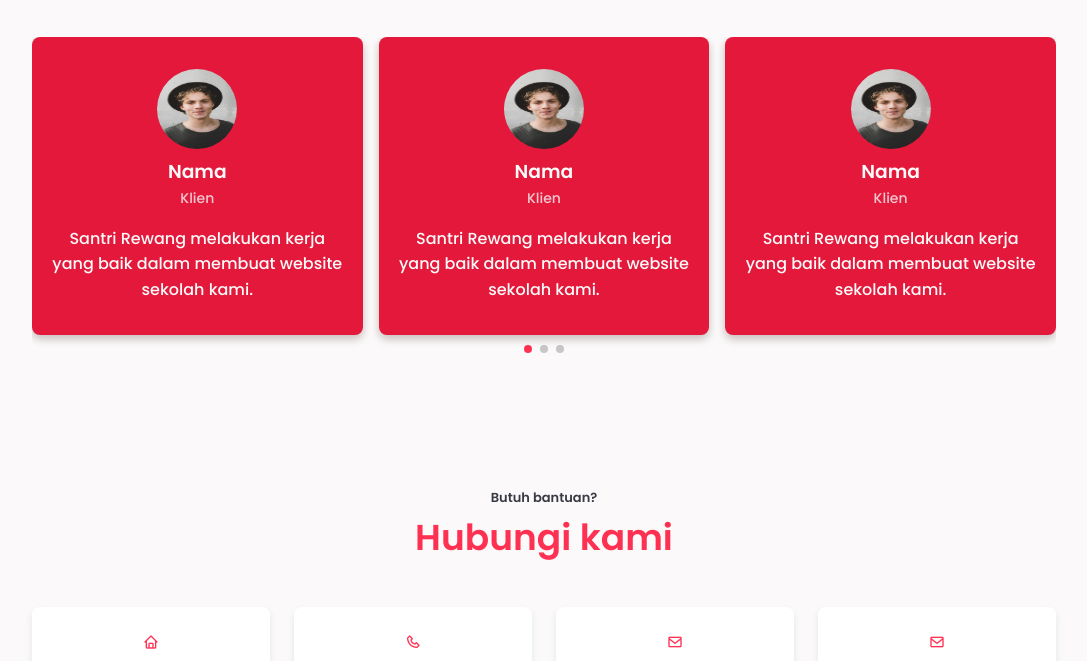
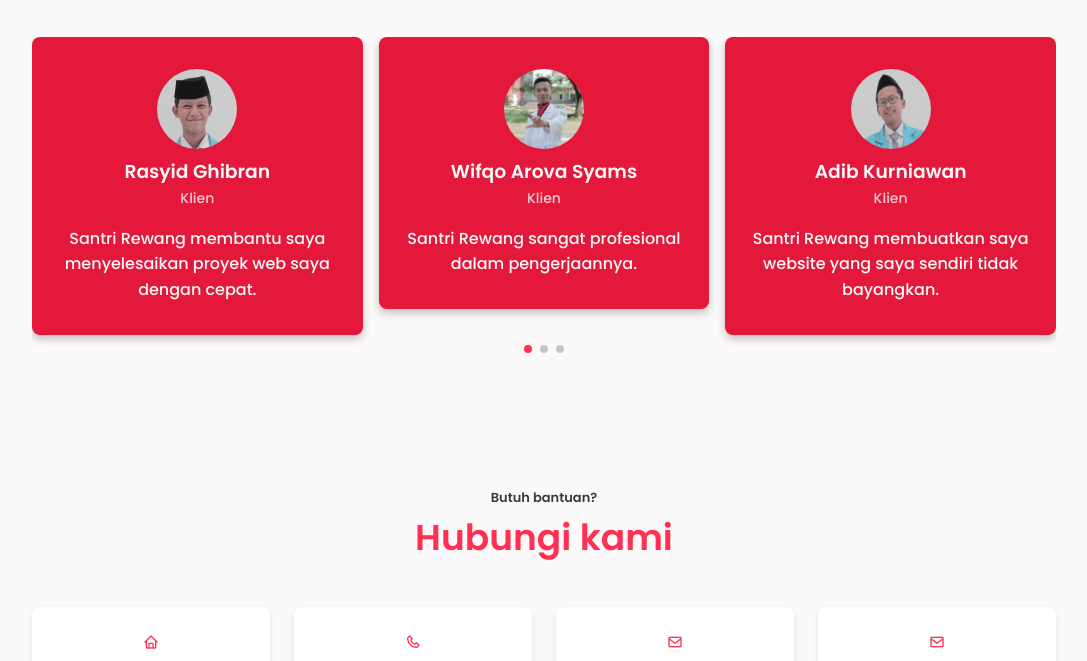
Before and after one commit to mukhayyar/santri-rewang-web, a plain HTML site: page index.html in a window 1280 px wide. Shown: the part 4398-5059 px from the top of the page, without its empty margins (96-1183 px from the left). Drawn offline with nearby package versions, Linux system fonts and the light colour scheme.

Commit message:
new testimoni

```diff
--- a/index.html
+++ b/index.html
@@ -261,22 +261,22 @@
         <div class="testimonial__container swiper">
           <div class="swiper-wrapper">
             <div class="testimonial__content swiper-slide">
-              <img src="assets/images/klien1.jpg" alt="" class="testimonial__img" />
-              <h3 class="testimonial__title">Nama</h3>
+              <img src="assets/images/ghibran.JPG" alt="" class="testimonial__img" />
+              <h3 class="testimonial__title">Rasyid Ghibran</h3>
               <span class="testimonial__client">Klien</span>
-              <p class="testimonial__description">Santri Rewang melakukan kerja yang baik dalam membuat website sekolah kami.</p>
+              <p class="testimonial__description">Santri Rewang membantu saya menyelesaikan proyek web saya dengan cepat.</p>
             </div>
             <div class="testimonial__content swiper-slide">
-              <img src="assets/images/klien1.jpg" alt="" class="testimonial__img" />
-              <h3 class="testimonial__title">Nama</h3>
+              <img src="assets/images/wifqo.jpg" alt="" class="testimonial__img" />
+              <h3 class="testimonial__title">Wifqo Arova Syams</h3>
               <span class="testimonial__client">Klien</span>
-              <p class="testimonial__description">Santri Rewang melakukan kerja yang baik dalam membuat website sekolah kami.</p>
+              <p class="testimonial__description">Santri Rewang sangat profesional dalam pengerjaannya.</p>
             </div>
             <div class="testimonial__content swiper-slide">
-              <img src="assets/images/klien1.jpg" alt="" class="testimonial__img" />
-              <h3 class="testimonial__title">Nama</h3>
+              <img src="assets/images/adib.JPG" alt="" class="testimonial__img" />
+              <h3 class="testimonial__title">Adib Kurniawan</h3>
               <span class="testimonial__client">Klien</span>
-              <p class="testimonial__description">Santri Rewang melakukan kerja yang baik dalam membuat website sekolah kami.</p>
+              <p class="testimonial__description">Santri Rewang membuatkan saya website yang saya sendiri tidak bayangkan.</p>
             </div>
           </div>
           <div class="swiper-pagination"></div>
```
Also changed, not shown: assets/images/adib.JPG (added), assets/images/ghibran.JPG (added), assets/images/wifqo.jpg (added).
